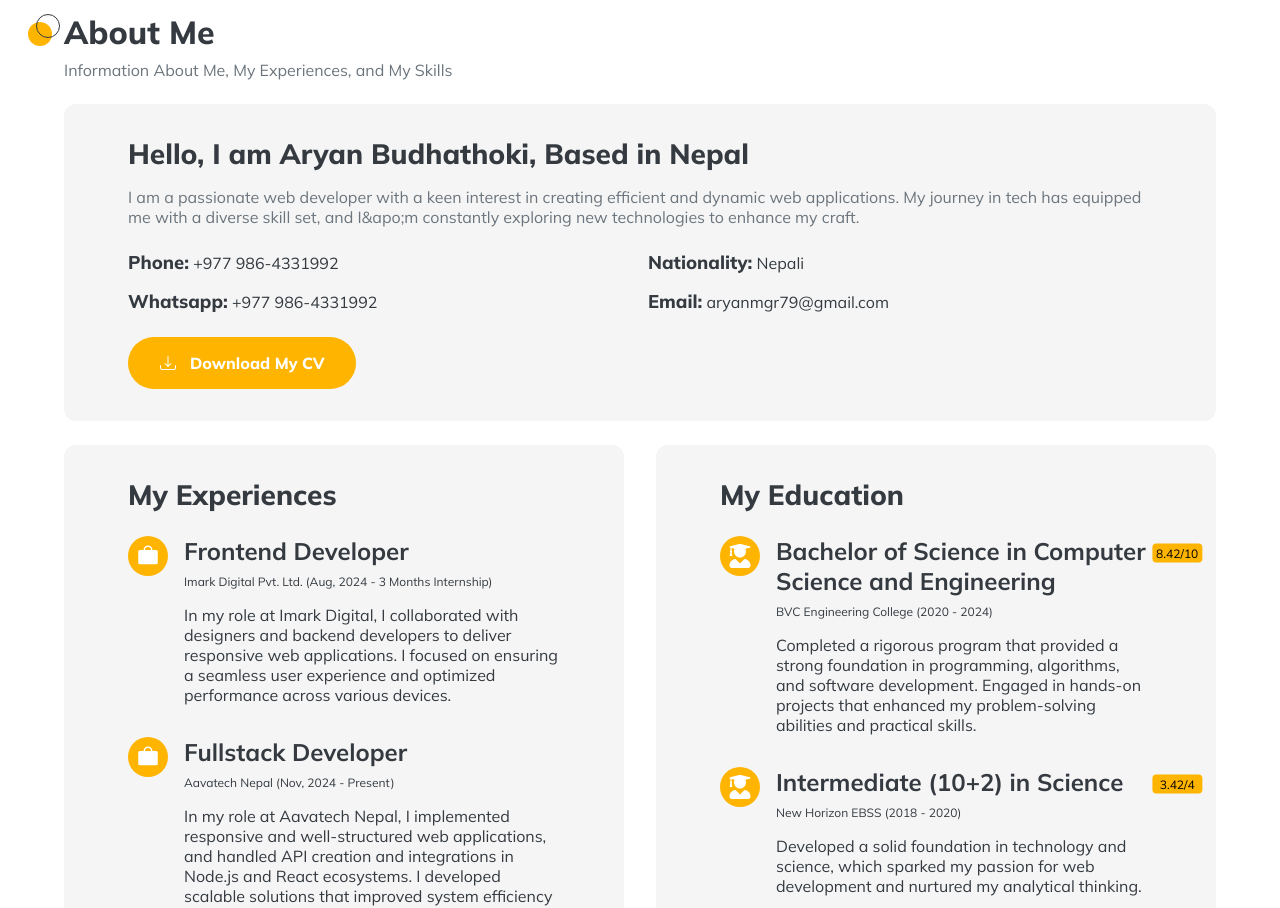
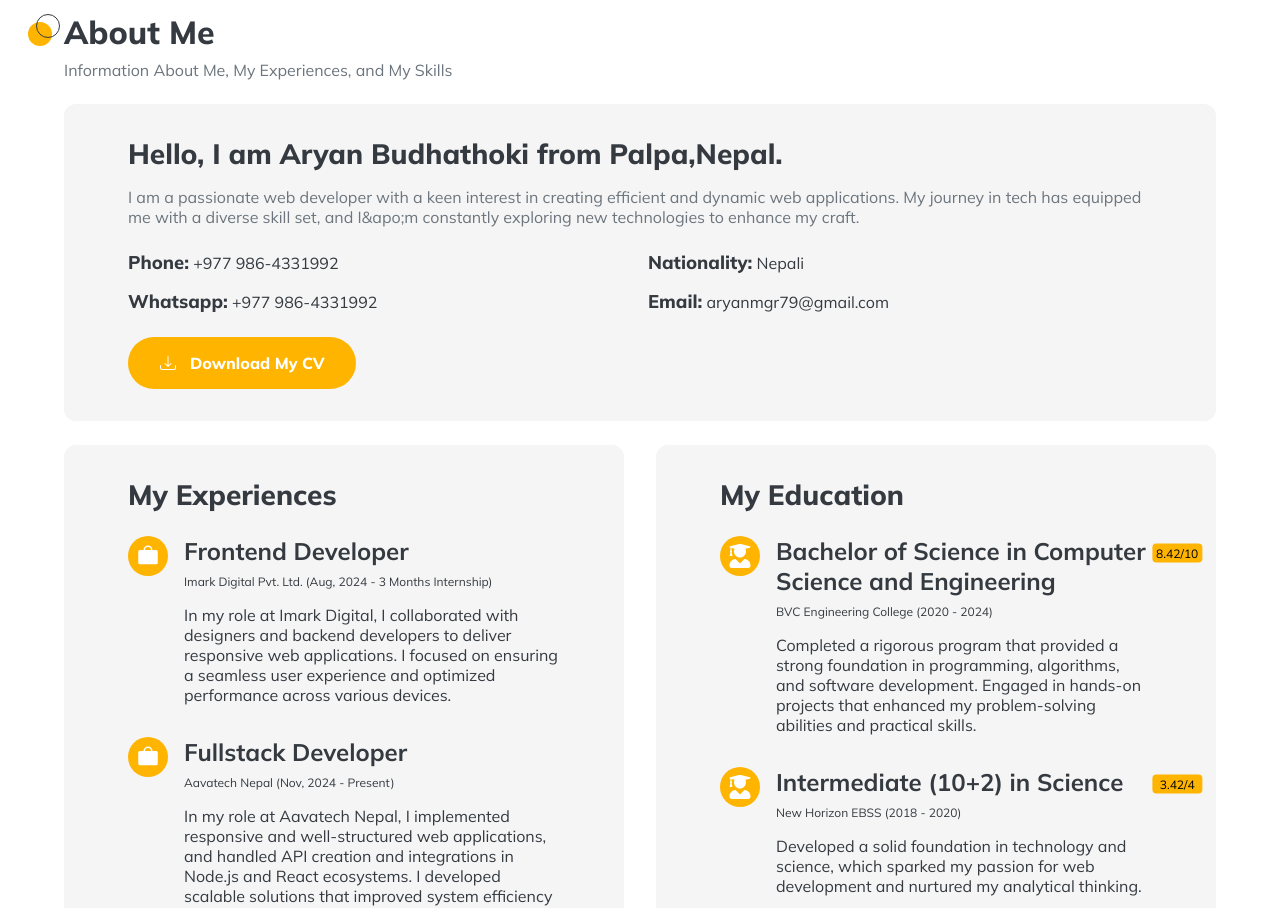
Before and after one commit to aryan-79/Portfolio, a Next.js app: page / in a window 1280 px wide. Shown: the part 900-1808 px from the top of the page. Built offline with nearby package versions, Linux system fonts and the light colour scheme.

Commit message:
chore: update desctiption

```diff
--- a/components/About.tsx
+++ b/components/About.tsx
@@ -21,7 +21,7 @@ const AboutSection = () => {
       <div className="about-me card">
         <Animated>
           <h3 className="about-me__title">
-            Hello, I am Aryan Budhathoki, Based in Nepal
+            Hello, I am Aryan Budhathoki from Palpa,Nepal.
           </h3>
           <p className="about-me__description">
             I am a passionate web developer with a keen interest in creating
```
